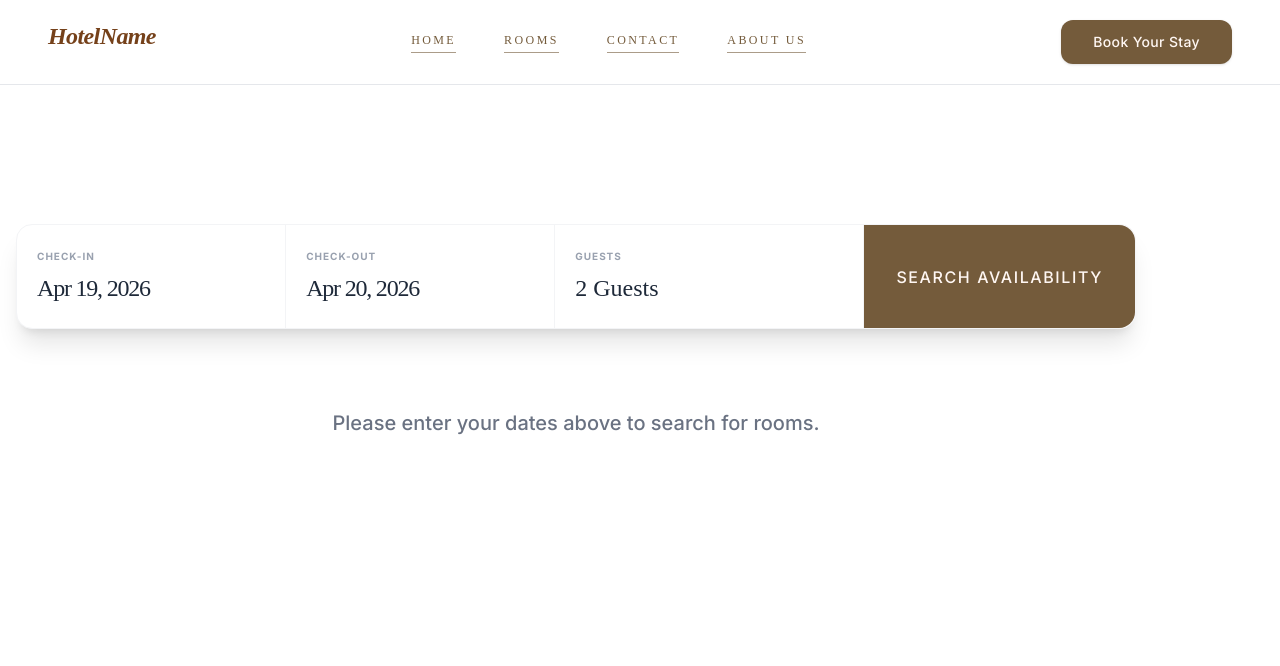
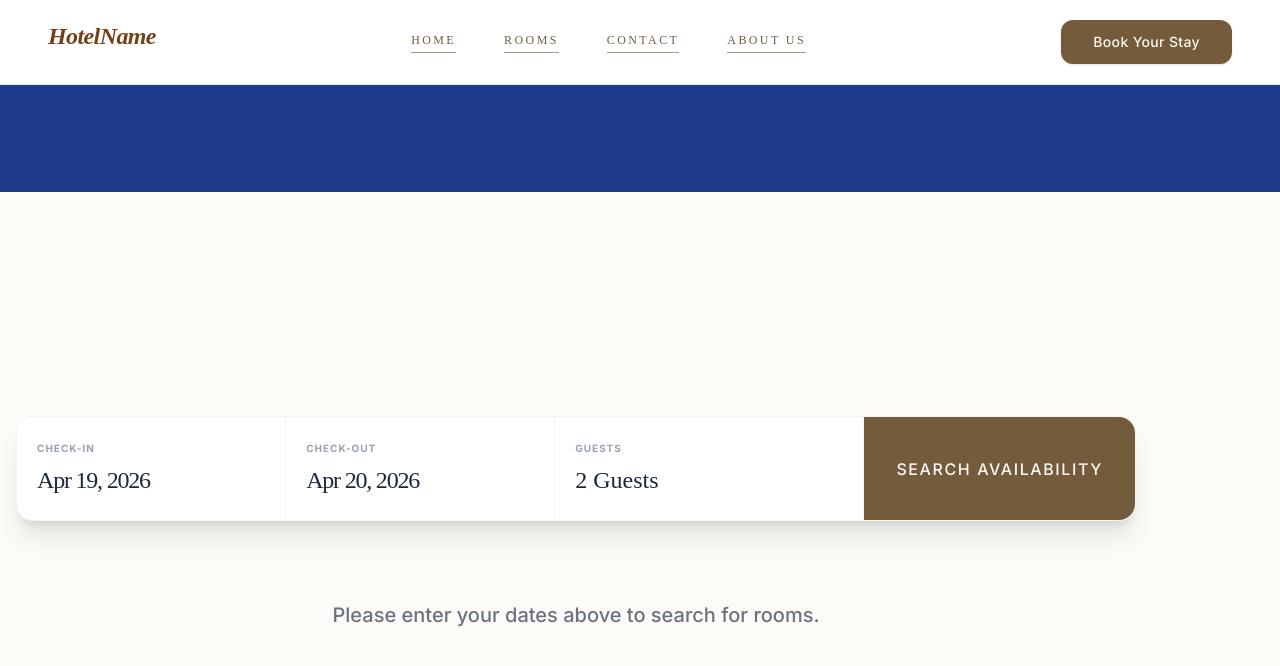
Before and after one commit to sanjuee/hotel-booking-system, a Next.js app: page /search in a window 1280 px wide. Shown: the top 666 px of the page. Built offline with nearby package versions, Linux system fonts and the light colour scheme.

Commit message:
feat: wrap SearchResultsEngine in Suspense for improved loading state handling

```diff
--- a/app/search/page.tsx
+++ b/app/search/page.tsx
@@ -25,7 +25,7 @@ interface SearchResult {
 }
 
 // 🚨 We wrap the core logic in a component to safely use useSearchParams in Next.js
-export default function SearchResultsEngine() {
+function SearchResultsEngine() {
   const searchParams = useSearchParams()
 
   // Extract parameters from the URL
@@ -212,3 +212,14 @@ export default function SearchResultsEngine() {
     </div>
   )
 }
+
+export default function SearchPage() {
+    return (
+        <div className="min-h-screen bg-[#FDFBF7]">
+            <div className="h-48 bg-[#1e3a8a] w-full"></div>
+            <Suspense fallback={<div className="p-20 text-center">Loading search...</div>}>
+                <SearchResultsEngine />
+            </Suspense>
+        </div>
+    )
+}
```
